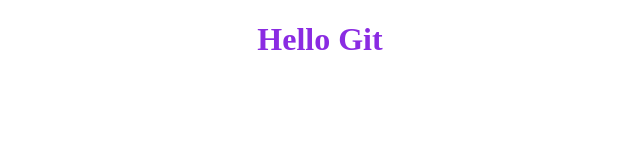
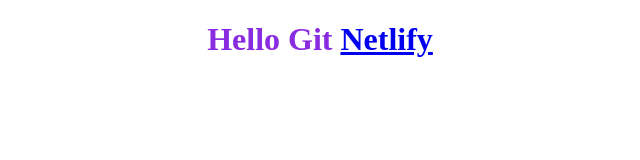
Before and after one commit to Vesi1991/my-weather-app-practise, a plain HTML site: page index.html in a window 1280 px wide. Shown: the whole page, without its empty margins (320-960 px from the left). Drawn offline with Linux system fonts and the light colour scheme.

Commit message:
added a link to Netlify

```diff
--- a/index.html
+++ b/index.html
@@ -8,6 +8,9 @@
     <link rel="stylesheet" href="style.css" />
   </head>
   <body>
-    <h1>Hello Git</h1>
+    <h1>Hello Git <a href="https://www.netlify.com/"> Netlify</a></h1>
+    <script>
+      src = "script.js";
+    </script>
   </body>
 </html>
```
